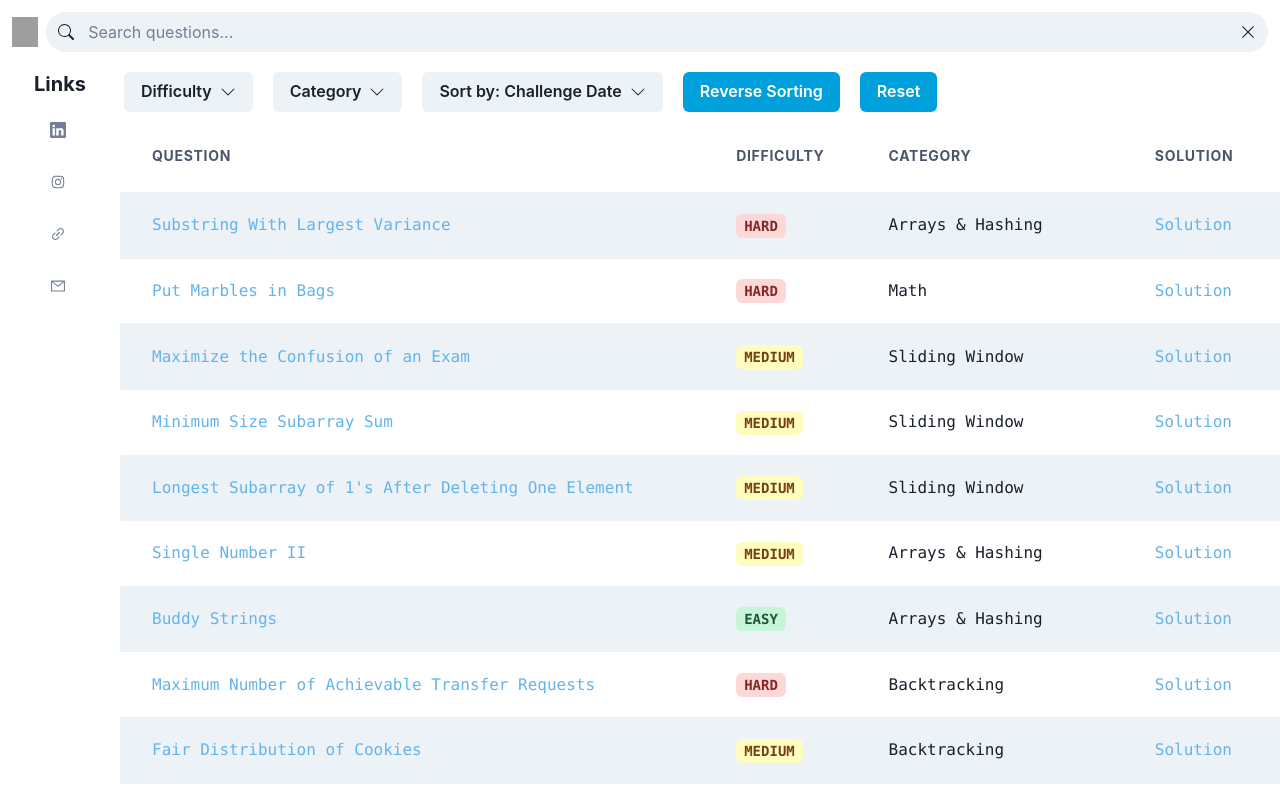
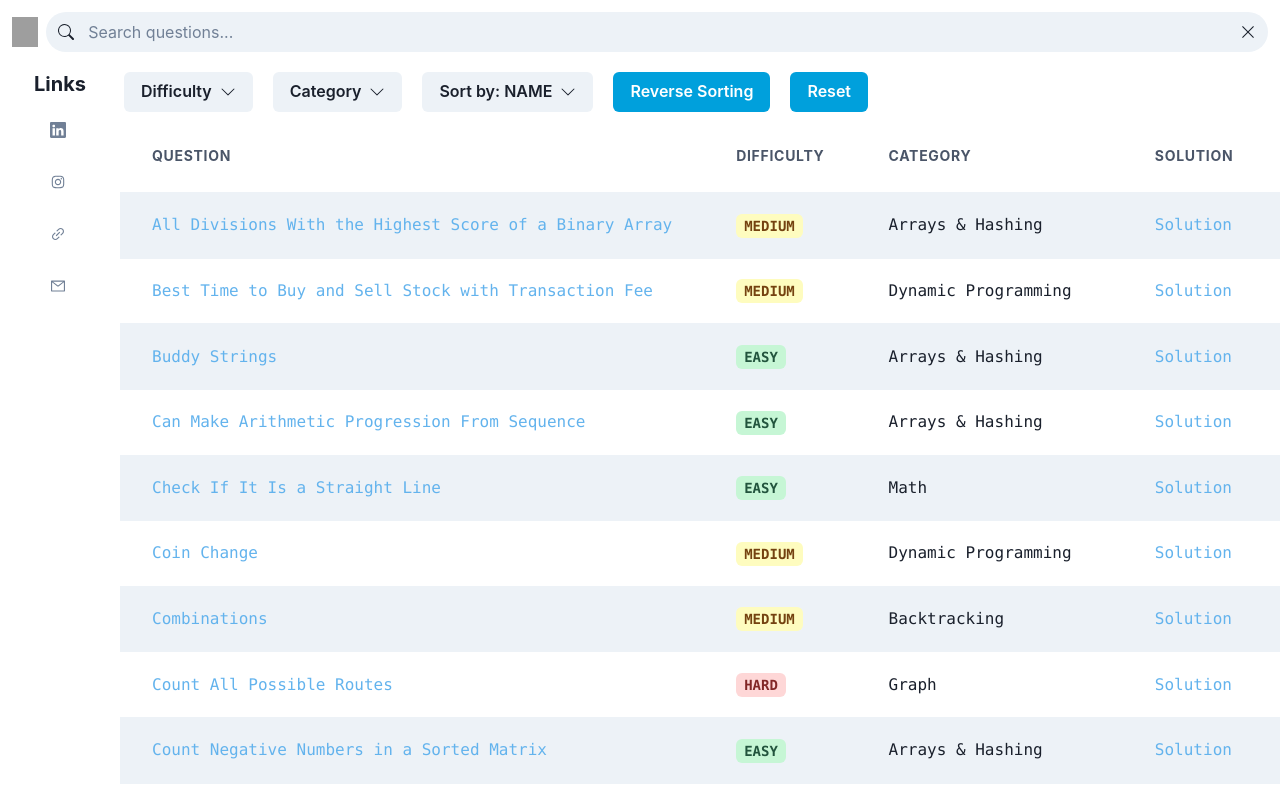
Before and after one commit to LeeHengYu/leetcode-reviewer, a React (Vite) app: page / in a window 1280 px wide. Shown: the top 800 px of the page. Built offline with nearby package versions, Linux system fonts and the light colour scheme; grey boxes are pictures that could not be loaded.

Commit message:
update sorting

```diff
--- a/src/components/SortSelector.tsx
+++ b/src/components/SortSelector.tsx
@@ -6,17 +6,17 @@ const SortSelector = () => {
   const by = useQuestionSortingStore((s) => s.sortingCriteria.by);
   const setBy = useQuestionSortingStore((s) => s.setBy);
 
-  const mapping = ["category", "difficulty"];
+  const mapping = ["Name", "category", "difficulty", "date"];
 
   return (
     <Menu>
       <MenuButton as={Button} rightIcon={<BsChevronDown />}>
-        Sort by: {by || "Challenge Date"}
+        Sort by: {by?.toUpperCase() || "NAME"}
       </MenuButton>
       <MenuList>
         {mapping.map((type) => (
           <MenuItem key={type} onClick={() => setBy(type)}>
-            {type}
+            {type.toUpperCase()}
           </MenuItem>
         ))}
       </MenuList>
--- a/src/hook/dataSorting.ts
+++ b/src/hook/dataSorting.ts
@@ -16,19 +16,23 @@ const dataSorting = (data: Question[], reverse: boolean, by?: string) => {
         })
     }
 
-    else if (!by) {
+    if (by==="date"){
         sortedData = data.sort((a,b) => {
-            if (a.dailyChallenge && b.dailyChallenge){
-                return (a.dailyChallenge > b.dailyChallenge) ? 1 : -1;
+            if (a.dailyChallenge && !b.dailyChallenge) return -1;
+            if (!a.dailyChallenge && b.dailyChallenge) return 1;
+            if (a.dailyChallenge && b.dailyChallenge) {
+                const date1 = new Date(a.dailyChallenge).getTime();
+                const date2 = new Date(b.dailyChallenge).getTime();
+                return date2 - date1;
             }
-            else if (a.dailyChallenge){
-                return 1;
-            }
-            else if (b.dailyChallenge){
-                return -1;
-            }
-            else return 0
-        }).reverse(); // default sort by date
+            return 0;
+        })
+    }
+
+    else if (!by || by=="date") {
+        sortedData = data.sort((a,b) => {
+            return a.question.localeCompare(b.question);
+        }); // default sort by question
     }
 
     if (reverse) return sortedData.reverse();
```
